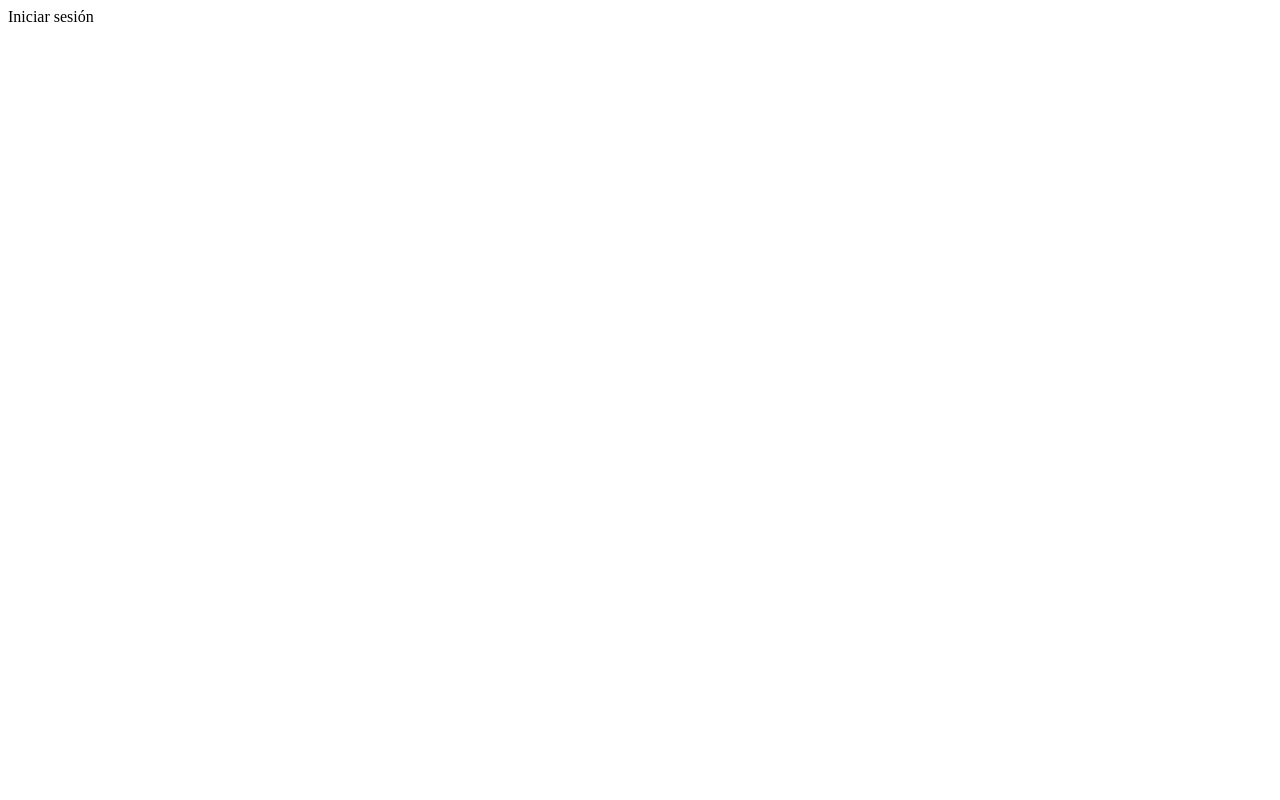
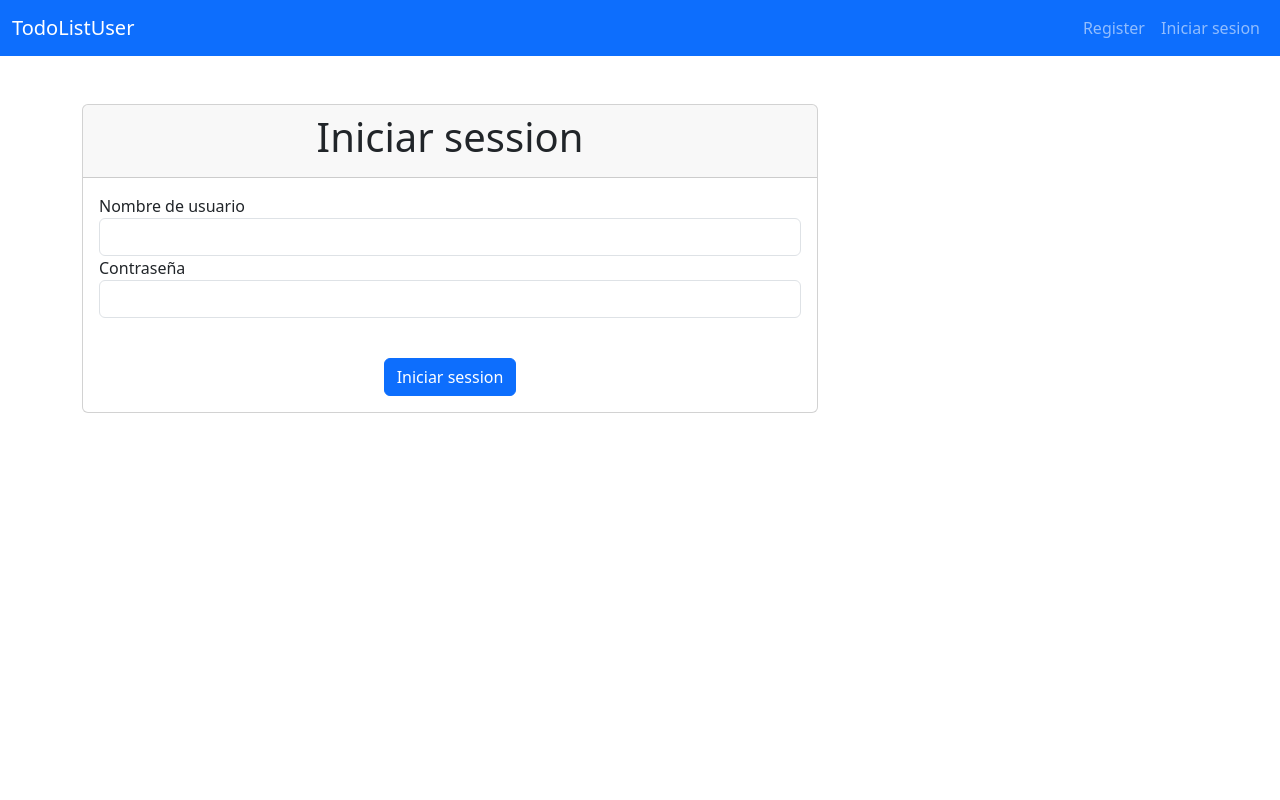
Before and after one commit to VictorCarmonaMoraza/TODO-LIST_USERS, a Flask app: page /auth/login in a window 1280 px wide. Before the commit the page is almost empty. Run offline with Flask 3, Linux system fonts and the light colour scheme.

Commit message:
Plantilla de login y registrar usuario

```diff
--- a/todor/auth.py
+++ b/todor/auth.py
@@ -1,13 +1,12 @@
-from flask import Blueprint
-
+from flask import Blueprint, render_template
 
 bp = Blueprint('auth',__name__, url_prefix='/auth')
 
 
 @bp.route('/register')
 def register():
-    return "Registrar usuario"
+    return render_template('auth/register.html')
 
 @bp.route('/login')
 def login():
-    return "Iniciar sesión"
+    return render_template('auth/login.html')
--- /dev/null
+++ b/todor/templates/auth/login.html
@@ -0,0 +1,35 @@
+{% extends 'base.html' %}
+
+
+{% block content %}
+<div class="container mt-5">
+    <div class="row justif-content-center">
+        <div class="col-sm-8">
+            <div class="card">
+                <div class="card-header">
+                    <h1 class="text-center">{% block title %} Iniciar session{% endblock %}</h1>
+                </div>
+                <div class="card-body">
+                    <form action="" method="post">
+                        <div class="form-group">
+                            <label for="username">Nombre de usuario</label>
+                            <input type="text" class="form-control" id="username" name="username" required>
+                        </div>
+                        <div class="form-group">
+                            <label for="password">Contraseña</label>
+                            <input type="password" class="form-control" id="password" name="username" required
+                            >
+                        </div>
+                        <br>
+                        <div class="text-center">
+                            <input type="submit" class="btn btn-primary mt-3" value="Iniciar session">
+                        </div>
+                    </form>
+
+
+                </div>
+            </div>
+        </div>
+    </div>
+</div>
+{% endblock %}
--- a/todor/templates/base.html
+++ b/todor/templates/base.html
@@ -15,10 +15,10 @@
     <div class="collapse navbar-collapse justify-content-end" id="navbarNav">
       <ul class="navbar-nav">
         <li class="nav-item">
-          <a class="nav-link" href="#">Register</a>
+          <a class="nav-link" href="{{url_for('auth.register')}}">Register</a>
         </li>
         <li class="nav-item">
-          <a class="nav-link" href="#">Iniciar sesion</a>
+          <a class="nav-link" href="{{url_for('auth.login')}}">Iniciar sesion</a>
         </li>
       </ul>
     </div>
--- a/todor/todo.py
+++ b/todor/todo.py
@@ -2,6 +2,7 @@ from flask import Blueprint
 
 
 bp = Blueprint('todo',__name__, url_prefix='/todo')
+
 
 
 @bp.route('/list')
```
Also changed, not shown: todor/templates/auth/register.html (added, +37 -0 lines).
